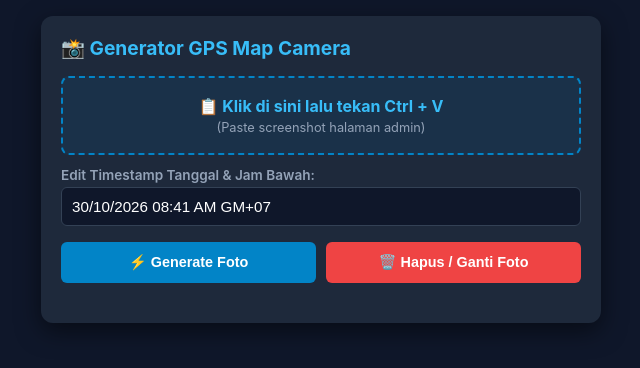
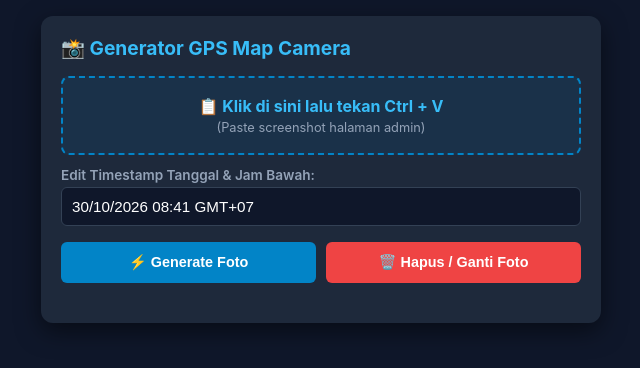
Before and after one commit to hafidzady1510/apidtimestamp, a plain HTML site: page index.html in a window 1280 px wide. Shown: the full height of the page, 319-959 px from the left. Drawn offline with Linux system fonts and the light colour scheme.

Commit message:
Fix timestamp format in date input field

```diff
--- a/index.html
+++ b/index.html
@@ -95,7 +95,7 @@
   </div>
 
   <label>Edit Timestamp Tanggal & Jam Bawah:</label>
-  <input type="text" id="dateInput" value="30/10/2026 08:41 AM GM+07">
+  <input type="text" id="dateInput" value="30/10/2026 08:41 GMT+07">
 
   <div class="btn-group">
     <button class="btn-generate" onclick="generatePhoto()">⚡ Generate Foto</button>
```
